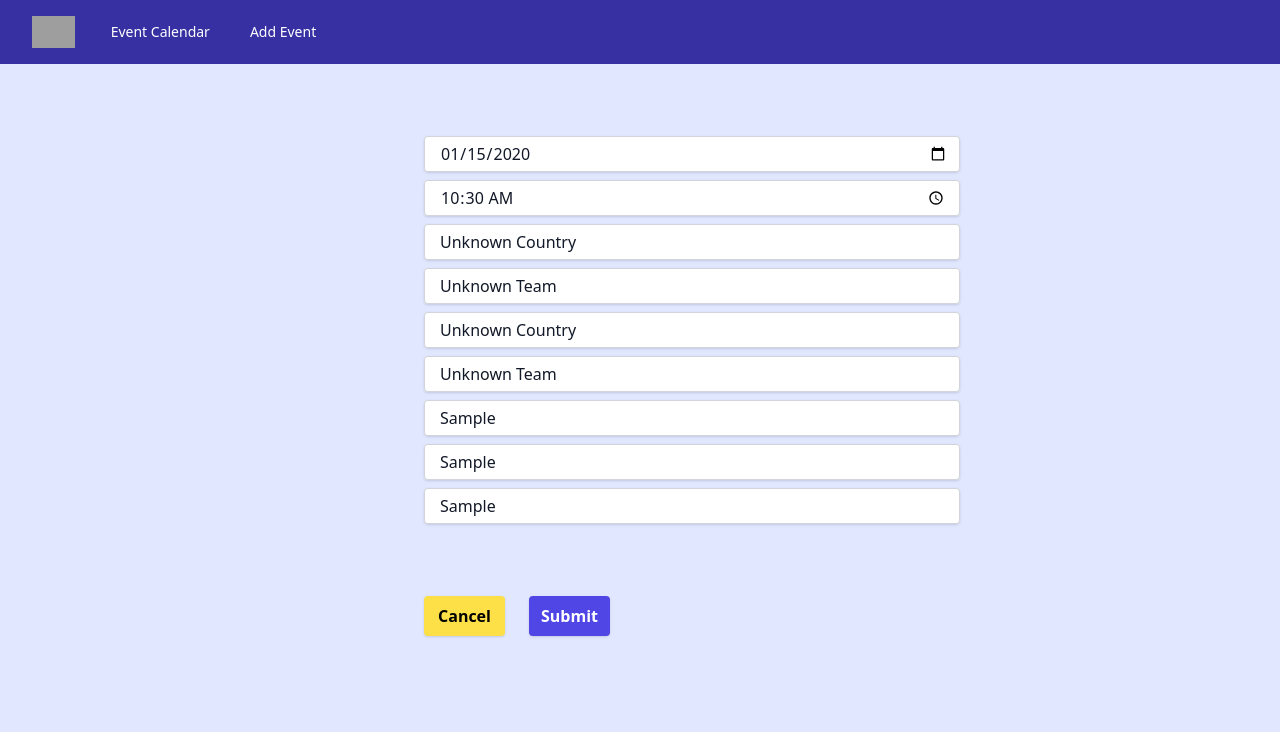
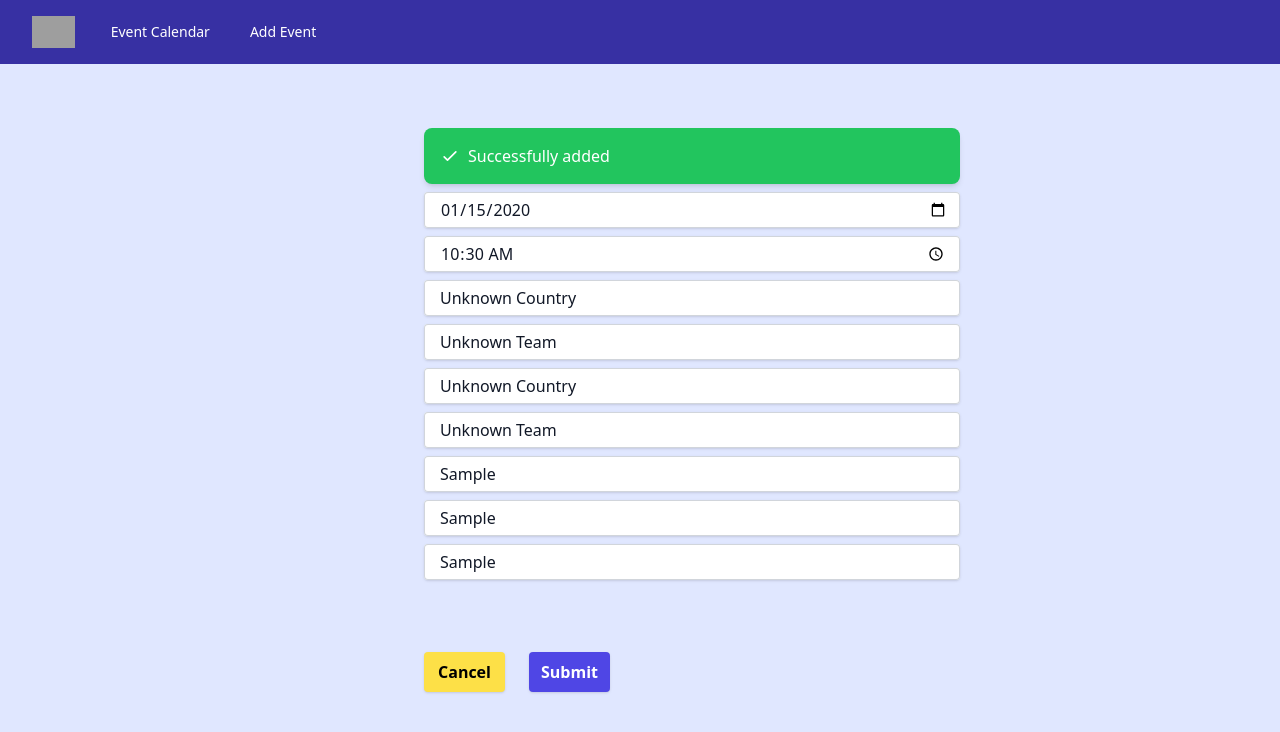
Before and after one commit to SzepesiBalazs/SR-SportCalendar-Exercise, a Vue app: page /add-event in a window 1280 px wide. Both pictures are taken after typing "2020-01-15", "10:30", "Sample", "Sample", "Sample" into the empty fields and a click on the button "Submit". Shown: the top 732 px of the page. Built offline with nearby package versions, Linux system fonts and the light colour scheme; grey boxes are pictures that could not be loaded.

Commit message:
Adds user feedback when new event is added with a success message

```diff
--- a/src/views/AddEvent.vue
+++ b/src/views/AddEvent.vue
@@ -5,6 +5,27 @@
         <div class="pb-12">
           <div class="mt-10 grid grid-cols-1 gap-x-6 gap-y-8 grid-cols-6">
             <div class="col-span-4">
+              <div
+                v-if="showsSuccessMessage"
+                class="bg-green-500 text-white p-4 rounded-lg shadow-md flex items-center space-x-2"
+              >
+                <svg
+                  class="w-5 h-5"
+                  xmlns="http://www.w3.org/2000/svg"
+                  fill="none"
+                  viewBox="0 0 24 24"
+                  stroke="currentColor"
+                >
+                  <path
+                    stroke-linecap="round"
+                    stroke-linejoin="round"
+                    stroke-width="2"
+                    d="M5 13l4 4L19 7"
+                  ></path>
+                </svg>
+                <span>Successfully added</span>
+              </div>
+
               <label for="username" class="block text/6 font-medium text-gray-900"></label>
               <div class="mt-2">
                 <div
@@ -164,6 +185,8 @@ export default {
 
     const eventDetail = ref(new EventDetails())
 
+    const showsSuccessMessage = ref(false)
+
     const cancel = () => {
       eventDetail.value = new EventDetails()
     }
@@ -175,9 +198,11 @@ export default {
       eventDetail.value.id = newEventDetailID
 
       data.value.push(eventDetail.value)
+      showsSuccessMessage.value = true
     }
 
-    return { data, eventDetail, cancel, submit }
+
+    return { showsSuccessMessage, data, eventDetail, cancel, submit }
   },
 }
 </script>
```
